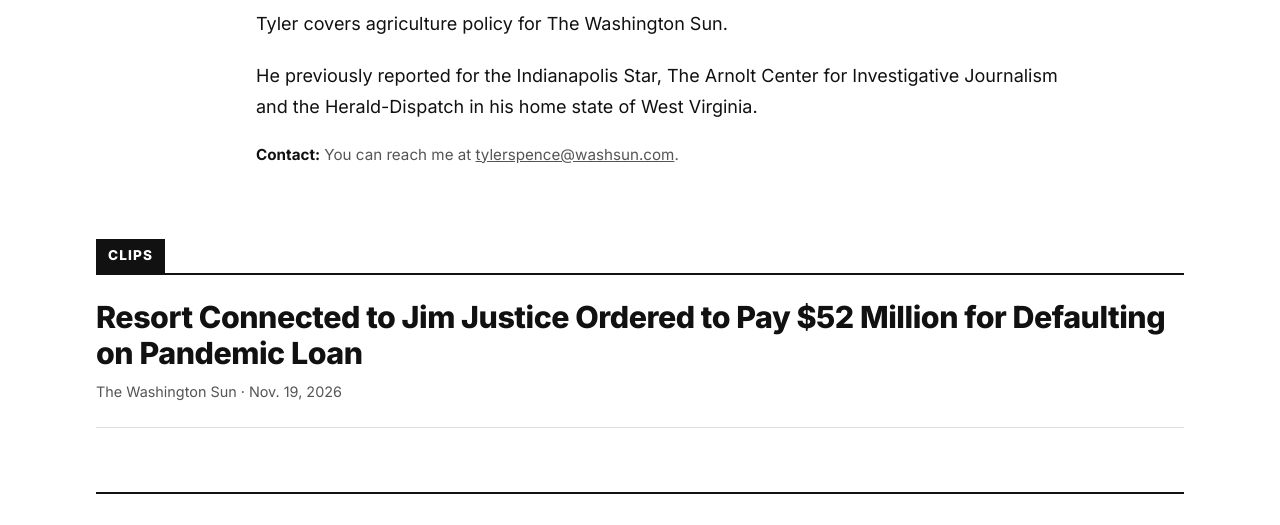
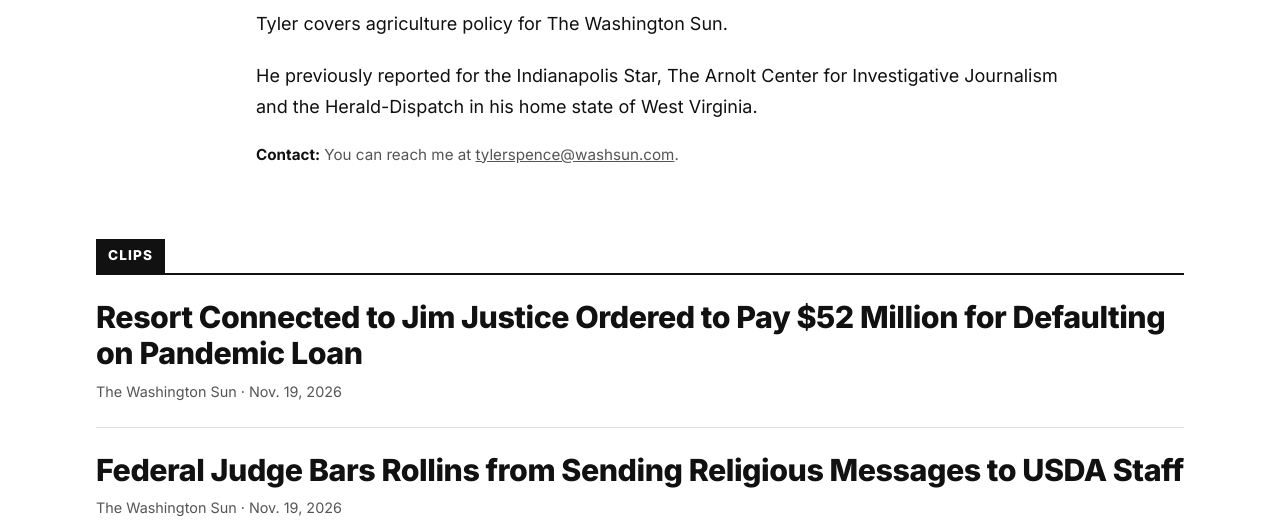
Before and after one commit to tspence11/AJI-Test-Tyler, a plain HTML site: page index.html in a window 1280 px wide. Shown: the part 269-794 px from the top of the page. Drawn offline with Linux system fonts and the light colour scheme.

Commit message:
Add clip: Federal Judge Bars Rollins from Sending Religious Messages to USDA Staff
Co-Authored-By: Claude Opus 5.5 <noreply@anthropic.com>
Claude-Session: https://claude.ai/code/session_01QxVM1i3Q5rWLrCogNu8nWK

```diff
--- a/index.html
+++ b/index.html
@@ -222,6 +222,12 @@
             <p class="meta">The Washington Sun &middot; Nov. 19, 2026</p>
           </div>
         </li>
+        <li class="clip">
+          <div>
+            <h3><a href="https://www.washingtonsun.com/agencies/usda-religious-messages-brooke-rollins">Federal Judge Bars Rollins from Sending Religious Messages to USDA Staff</a></h3>
+            <p class="meta">The Washington Sun &middot; Nov. 19, 2026</p>
+          </div>
+        </li>
       </ul>
     </section>
 
```
